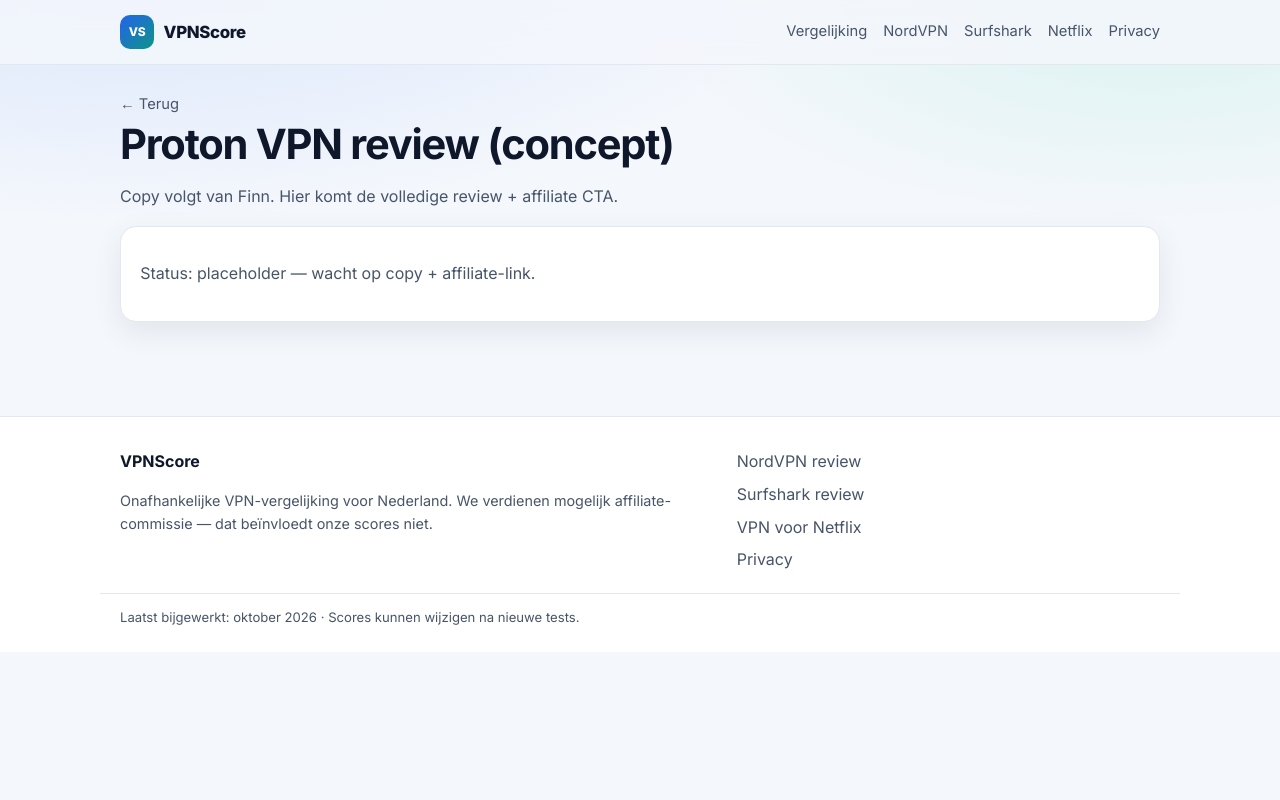
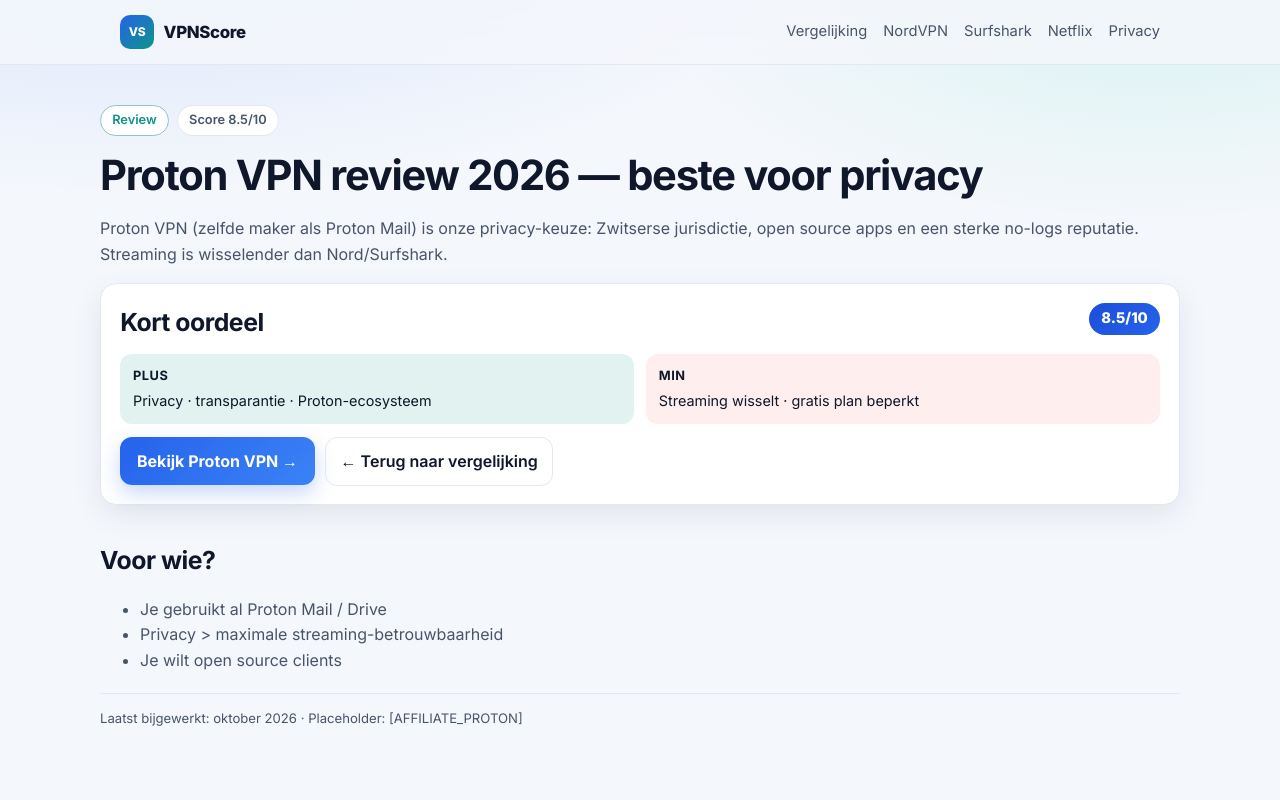
Before and after one commit to jessedkramer/vpnscore, a Next.js app: page /reviews/proton-vpn in a window 1280 px wide. Shown: the top 800 px of the page. Built offline with nearby package versions, Linux system fonts and the light colour scheme.

Commit message:
UI redesign: review pages (shared chrome + affiliate helpers)

```diff
--- a/app/reviews/proton-vpn/page.tsx
+++ b/app/reviews/proton-vpn/page.tsx
@@ -1,16 +1,41 @@
 import Link from "next/link";
+import { AFFILIATE } from "../../../lib/affiliates";
 
-export default function Page() {
+export const metadata = {
+  title: "Proton VPN review 2026",
+  description: "Proton VPN review: privacy, open source, streaming en prijs voor Nederland.",
+};
+
+export default function ProtonReviewPage() {
   return (
-    <main className="wrap">
-      <nav className="nav">
-        <Link href="/">← Terug</Link>
-      </nav>
-      <h1>Proton VPN review (concept)</h1>
-      <p>Copy volgt van Finn. Hier komt de volledige review + affiliate CTA.</p>
+    <>
+      <p className="badge-row"><span className="badge accent">Review</span><span className="badge">Score 8.5/10</span></p>
+      <h1>Proton VPN review 2026 — beste voor privacy</h1>
+      <p>
+        Proton VPN (zelfde maker als Proton Mail) is onze privacy-keuze: Zwitserse jurisdictie,
+        open source apps en een sterke no-logs reputatie. Streaming is wisselender dan Nord/Surfshark.
+      </p>
       <div className="card">
-        <p>Status: placeholder — wacht op copy + affiliate-link.</p>
+        <div className="card-head">
+          <h2 style={{ margin: 0 }}>Kort oordeel</h2>
+          <span className="score">8.5/10</span>
+        </div>
+        <div className="pros-cons">
+          <div className="pros"><strong>Plus</strong>Privacy · transparantie · Proton-ecosysteem</div>
+          <div className="cons"><strong>Min</strong>Streaming wisselt · gratis plan beperkt</div>
+        </div>
+        <div className="actions">
+          <a className="btn" href={AFFILIATE.proton}>Bekijk Proton VPN →</a>
+          <Link className="btn-ghost" href="/">← Terug naar vergelijking</Link>
+        </div>
       </div>
-    </main>
+      <h2>Voor wie?</h2>
+      <ul>
+        <li>Je gebruikt al Proton Mail / Drive</li>
+        <li>Privacy &gt; maximale streaming-betrouwbaarheid</li>
+        <li>Je wilt open source clients</li>
+      </ul>
+      <p className="disclosure">Laatst bijgewerkt: oktober 2026 · Placeholder: [AFFILIATE_PROTON]</p>
+    </>
   );
 }
```
Also changed, not shown: app/reviews/nordvpn/page.tsx (+7 -10 lines), app/reviews/surfshark/page.tsx (+7 -10 lines).
